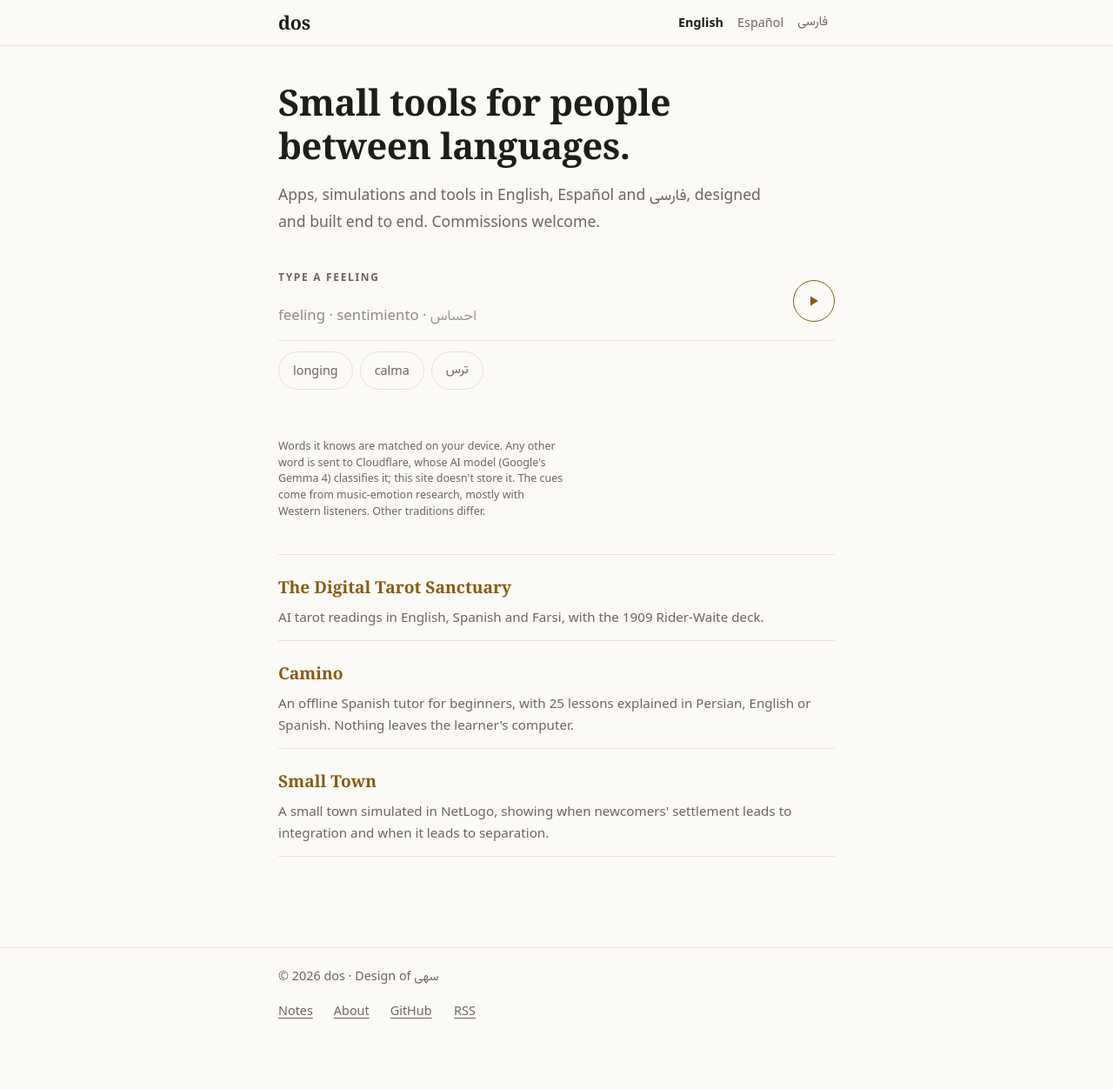
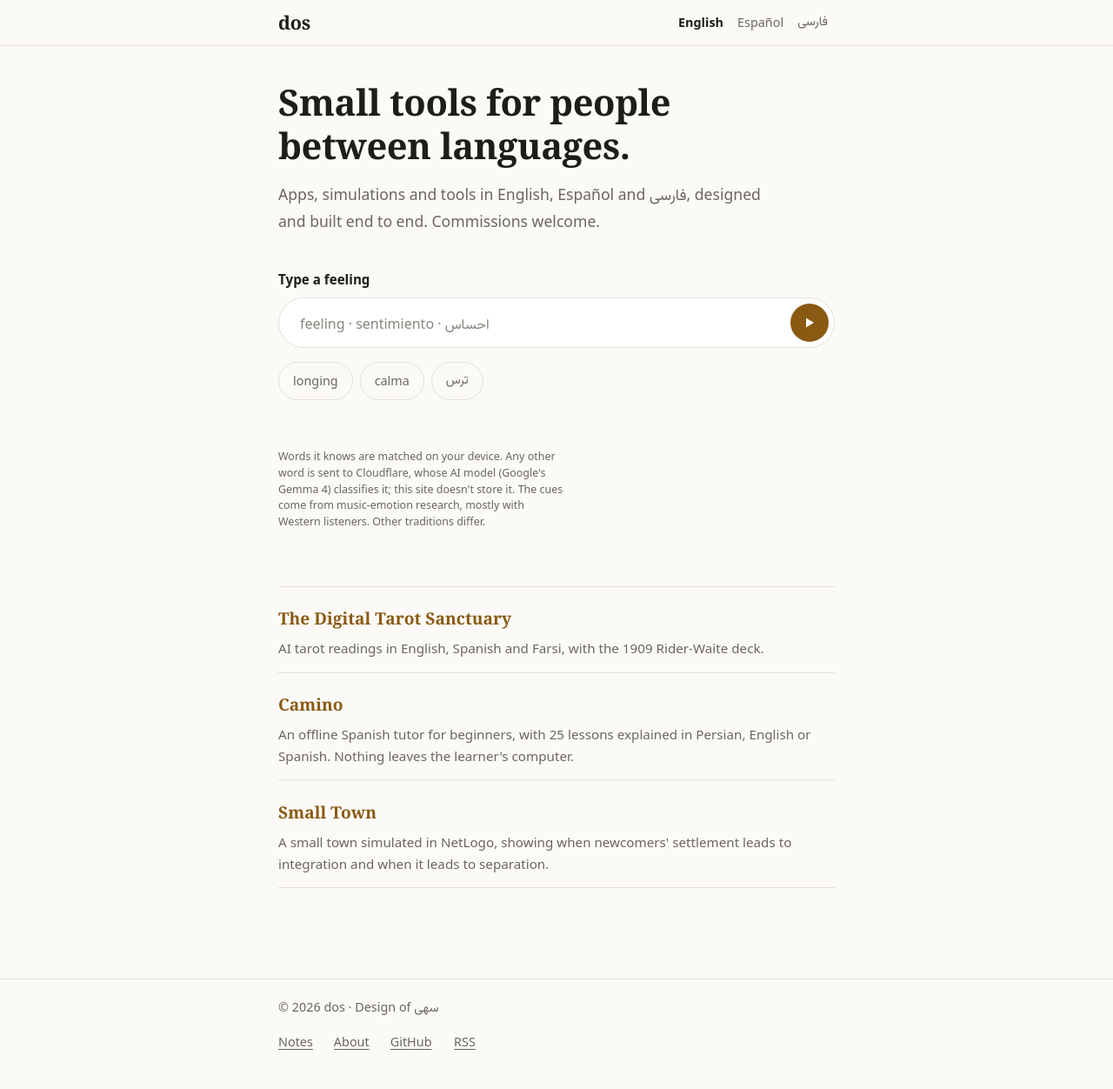
Before and after one commit to soheilhraad-eng/soheilhraad-eng.github.io, a Jekyll site: the page built from index.md, in a window 1280 px wide. Shown: the whole page at 87% size. Built offline with Jekyll 4.4.1, drawn with Linux system fonts in a browser that asks for light colours; before the commit the page ends 1216 px from its top, so only the background shows below that.

Commit message:
Type a feeling: the input and its button are one field, with a clearer label and a filled button
Co-Authored-By: Claude Sonnet 5.5 <noreply@anthropic.com>
Claude-Session: https://claude.ai/code/session_01LzqevfqfwJXEHYxCVg4Hxv

```diff
--- a/_includes/type-a-feeling.html
+++ b/_includes/type-a-feeling.html
@@ -7,14 +7,14 @@ site when the page loads, and no sound starts until the visitor presses the butt
 {%- assign f = t.feeling -%}
 <section class="feeling" aria-label="{{ f.label | escape }}">
   <form id="taf-form" class="feeling-form" autocomplete="off">
+    <label for="taf-feeling">{{ f.label }}</label>
     <div class="feeling-field">
-      <label for="taf-feeling">{{ f.label }}</label>
       <input id="taf-feeling" type="text" maxlength="40" dir="auto" enterkeyhint="go"
              placeholder="feeling · sentimiento · احساس" autocapitalize="none" spellcheck="false">
+      <button class="feeling-go" type="submit" aria-label="{{ f.submit | escape }}">
+        <svg width="16" height="16" viewBox="0 0 16 16" aria-hidden="true" focusable="false"><path d="M4 2.5v11l9-5.5z" fill="currentColor"/></svg>
+      </button>
     </div>
-    <button class="feeling-go" type="submit" aria-label="{{ f.submit | escape }}">
-      <svg width="16" height="16" viewBox="0 0 16 16" aria-hidden="true" focusable="false"><path d="M4 2.5v11l9-5.5z" fill="currentColor"/></svg>
-    </button>
   </form>
   <div class="feeling-chips" role="group" aria-label="{{ f.examples | escape }}">
     <button class="taf-chip" type="button" data-w="longing" lang="en">longing</button>
--- a/assets/css/style.scss
+++ b/assets/css/style.scss
@@ -182,32 +182,29 @@ pre code { background: none; padding: 0; }
 }
 
 // "Type a feeling" (_includes/type-a-feeling.html). Colours are the site's own tokens.
-.feeling { margin: 2rem 0 2.5rem; }
-.feeling label {
-  display: block; margin-bottom: 0.4rem; font-size: 0.75rem; font-weight: 600;
-  letter-spacing: 0.14em; text-transform: uppercase; color: var(--muted);
+.feeling { margin: 0 0 var(--space-5); }
+// The input is one field with its button inside it, so what to do is obvious: type, press.
+.feeling label { display: block; margin-bottom: var(--space-1); font-size: 0.95rem; font-weight: 600; }
+.feeling-field {
+  display: flex; align-items: center; gap: var(--space-1);
+  padding-block: 0.375rem; padding-inline: var(--space-3) 0.375rem;
+  background: var(--surface); border: 1px solid var(--border); border-radius: 999px;
 }
-[lang="fa"] .feeling label { letter-spacing: 0; text-transform: none; font-size: 0.85rem; }
-.feeling-form {
-  display: flex; align-items: center; gap: 0.75rem;
-  border-bottom: 1px solid var(--border); padding-bottom: 0.5rem;
+.feeling-field:focus-within { border-color: var(--accent); box-shadow: 0 0 0 2px var(--accent); }
+.feeling input[type="text"] {
+  flex: 1; min-width: 0; min-height: 44px; background: transparent; border: 0; outline: 0; color: var(--text);
+  font: inherit; font-size: 1.2rem; padding: 0;
 }
-.feeling-form:focus-within { border-bottom-color: var(--accent); }
-.feeling-field { flex: 1; min-width: 0; }
-.feeling input[type="text"] {
-  width: 100%; min-height: 44px; background: transparent; border: 0; outline: 0; color: var(--text);
-  font: inherit; font-size: 1.5rem; font-weight: 300; padding: 0.25rem 0;
-}
-.feeling input::placeholder { color: var(--muted); opacity: 0.75; font-size: 1.05rem; }
+.feeling input::placeholder { color: var(--muted); opacity: 0.8; font-size: 1rem; }
 .feeling-go {
-  flex: none; width: 48px; height: 48px; border-radius: 50%; border: 1px solid var(--accent);
-  background: transparent; color: var(--accent); cursor: pointer; display: grid; place-items: center;
+  flex: none; width: 44px; height: 44px; border-radius: 50%; border: 0;
+  background: var(--accent); color: var(--bg); cursor: pointer; display: grid; place-items: center;
 }
 [dir="rtl"] .feeling-go svg { transform: scaleX(-1); }
-.feeling-go:hover, .feeling-go:focus-visible { background: var(--accent); color: var(--bg); }
-.feeling :focus-visible { outline: 2px solid var(--accent); outline-offset: 3px; }
-.feeling-form input:focus-visible { outline: 0; }
-.feeling-chips { display: flex; flex-wrap: wrap; gap: 0.5rem; margin-top: 0.75rem; }
+.feeling-go:hover { filter: brightness(1.1); }
+.feeling :focus-visible { outline: 2px solid var(--accent); outline-offset: 2px; }
+.feeling-go:focus-visible { outline-offset: 3px; }
+.feeling-chips { display: flex; flex-wrap: wrap; gap: var(--space-1); margin-top: var(--space-2); }
 .taf-chip {
   font: inherit; font-size: 0.9rem; color: var(--muted); background: transparent; cursor: pointer;
   border: 1px solid var(--border); border-radius: 999px; padding: 0 1rem; min-height: 44px;
```
